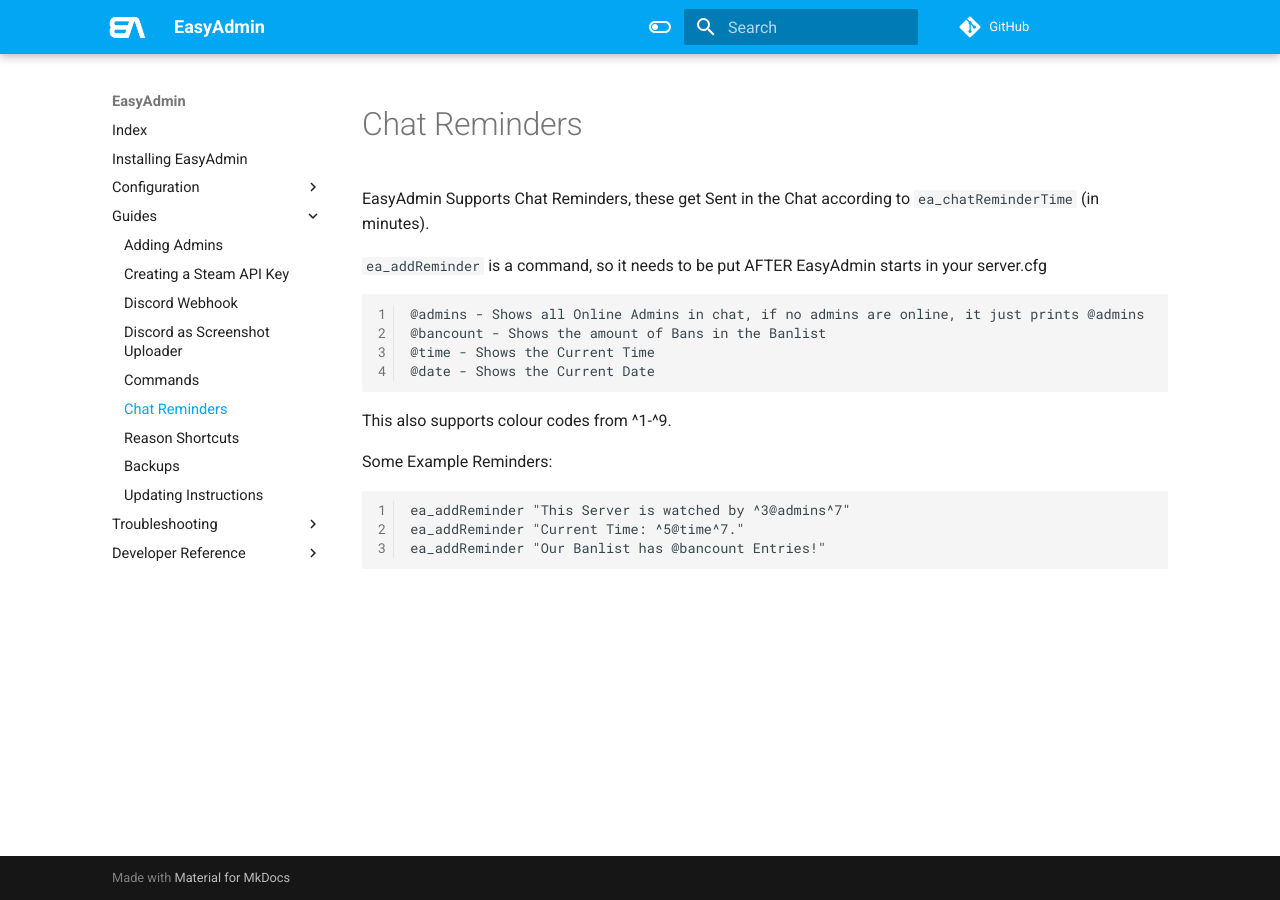
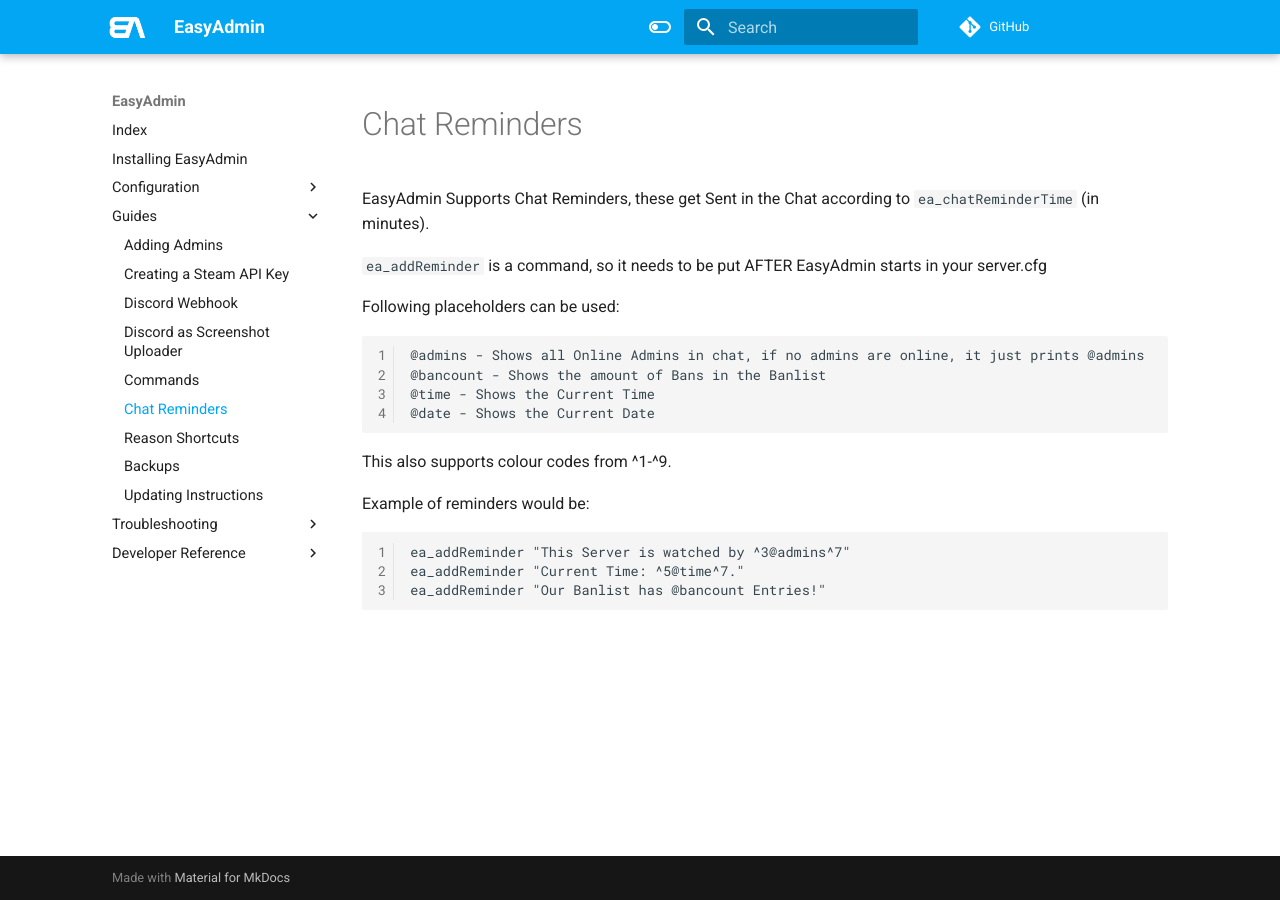
Before and after one commit to Blumlaut/EasyAdmin-docs, an MkDocs documentation site: the page built from docs/reminders.md, in a window 1280 px wide. Built offline with MkDocs 1.6.1 and Material for MkDocs 9.7.7, drawn with Linux system fonts in a browser that asks for light colours; comment, search, counter and statistics services are not loaded.

Commit message:
Update reminders.md

````diff
--- a/docs/reminders.md
+++ b/docs/reminders.md
@@ -4,6 +4,8 @@
 EasyAdmin Supports Chat Reminders, these get Sent in the Chat according to `ea_chatReminderTime` (in minutes).
 
 `ea_addReminder` is a command, so it needs to be put AFTER EasyAdmin starts in your server.cfg
+
+Following placeholders can be used:
 
 ```
 @admins - Shows all Online Admins in chat, if no admins are online, it just prints @admins
@@ -14,7 +16,7 @@ EasyAdmin Supports Chat Reminders, these get Sent in the Chat according to `ea_c
 
 This also supports colour codes from ^1-^9.
 
-Some Example Reminders:
+Example of reminders would be:
 
 ```
 ea_addReminder "This Server is watched by ^3@admins^7"
````
